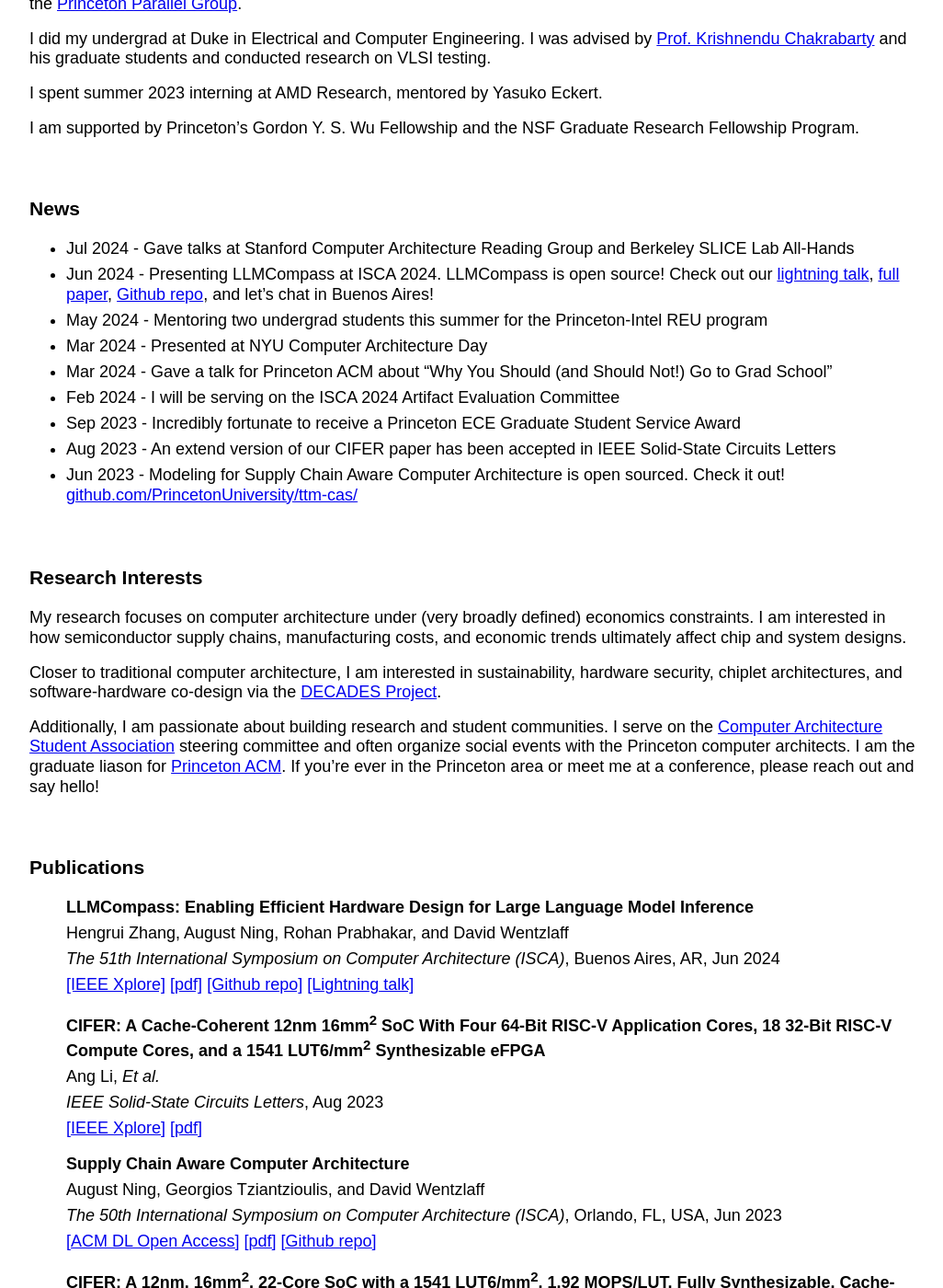
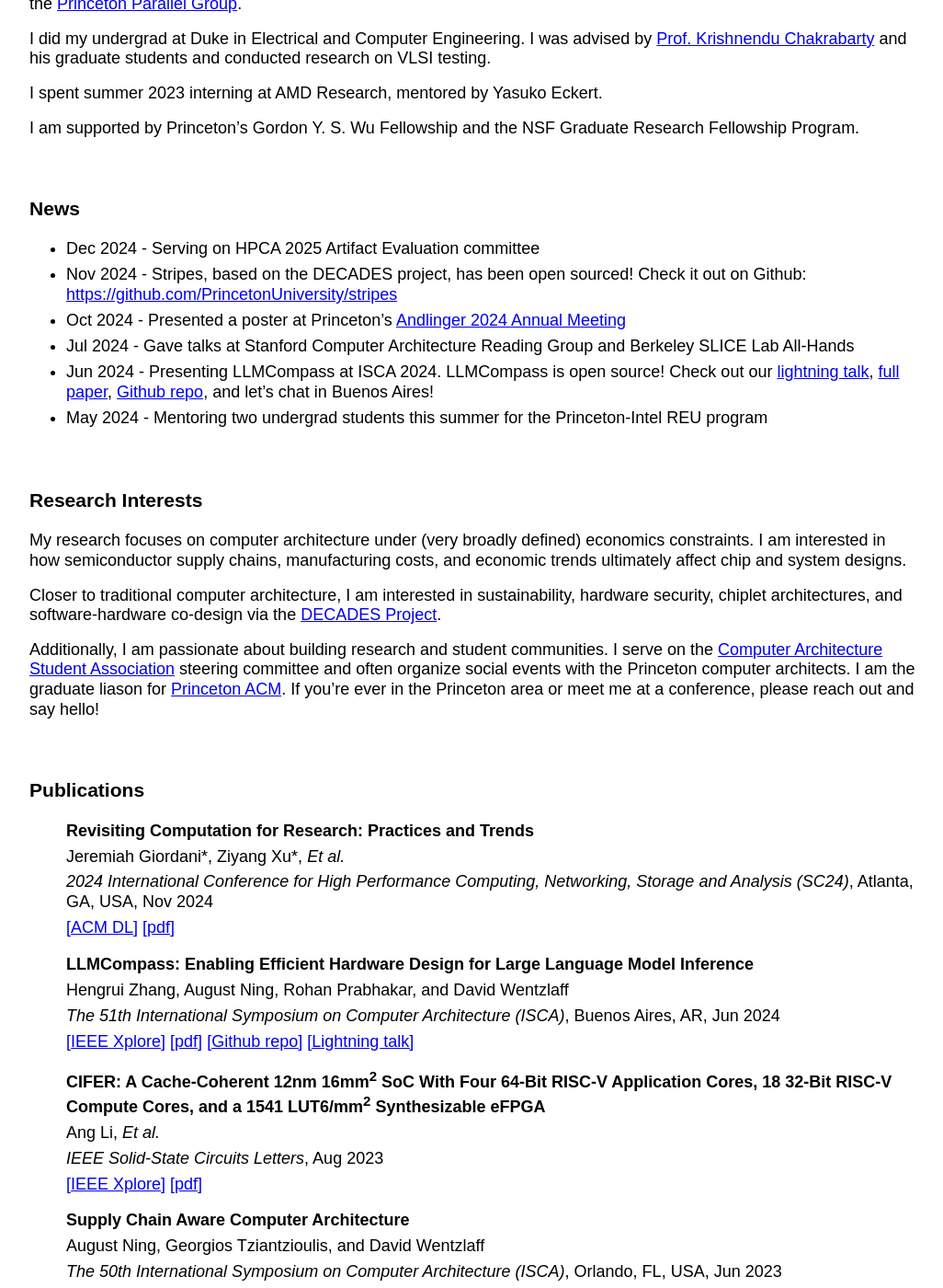
Before and after one commit to AugustNing/augustning.github.io, a Jekyll site: the page built from index.md, in a window 1280 px wide and 1400 px high, scrolled down 634 px. Shown: the whole window at 92% size, without its empty margins (124-1150 px from the left). Built offline with Jekyll 4.4.1, drawn with Linux system fonts in a browser that asks for light colours; some of the changed text lies outside the part shown.

Commit message:
updated website dec 2024

```diff
--- a/Gemfile
+++ b/Gemfile
@@ -5,5 +5,7 @@
 gem "kramdown-parser-gfm"
 gem 'jekyll-relative-links'
 gem 'github-pages'
+gem 'ffi', '=1.16.3'
+
 
 gemspec
--- a/index.md
+++ b/index.md
@@ -33,15 +33,13 @@
 
 ### **News**
 
+* Dec 2024 - Serving on HPCA 2025 Artifact Evaluation committee
+* Nov 2024 - Stripes, based on the DECADES project, has been open sourced! Check it out on Github: [https://github.com/PrincetonUniversity/stripes](https://github.com/PrincetonUniversity/stripes)
+* Oct 2024 - Presented a poster at Princeton's [Andlinger 2024 Annual Meeting](https://acee.princeton.edu/2024-annual-meeting/)
 * Jul 2024 - Gave talks at Stanford Computer Architecture Reading Group and Berkeley SLICE Lab All-Hands
 * Jun 2024 - Presenting LLMCompass at ISCA 2024. LLMCompass is open source! Check out our [lightning talk](https://www.youtube.com/watch?v=OlF5D0HDJTE), [full paper](assets/papers/llmcompass-isca-2024.pdf), [Github repo](https://github.com/PrincetonUniversity/llmCompass/), and let's chat in Buenos Aires!
 * May 2024 - Mentoring two undergrad students this summer for the Princeton-Intel REU program
-* Mar 2024 - Presented at NYU Computer Architecture Day
-* Mar 2024 - Gave a talk for Princeton ACM about "Why You Should (and Should Not!) Go to Grad School"
-* Feb 2024 - I will be serving on the ISCA 2024 Artifact Evaluation Committee
-* Sep 2023 - Incredibly fortunate to receive a Princeton ECE Graduate Student Service Award
-* Aug 2023 - An extend version of our CIFER paper has been accepted in IEEE Solid-State Circuits Letters
-* Jun 2023 - Modeling for Supply Chain Aware Computer Architecture is open sourced. Check it out! [github.com/PrincetonUniversity/ttm-cas/](https://github.com/PrincetonUniversity/ttm-cas/)
+
 
 ***
 
@@ -65,6 +63,13 @@
 
 <!-- authors, "title in quotes,", *conference in italics*, city, state, country, month year -->
 ### **Publications**
+
+<ul class='no_marker'>
+	<li><b>Revisiting Computation for Research: Practices and Trends</b></li>
+	<li>Jeremiah Giordani*, Ziyang Xu*, <i>Et al.</i></li>
+	<li><i>2024 International Conference for High Performance Computing, Networking, Storage and Analysis (SC24)</i>, Atlanta, GA, USA, Nov 2024</li>
+	<li><a href="https://dl.acm.org/doi/abs/10.1109/SC41406.2024.00076">[ACM DL]</a> <a href="assets/papers/computing-trends-sc-2024.pdf">[pdf]</a></li>
+</ul>
 
 <ul class='no_marker'>
 	<li><b>LLMCompass: Enabling Efficient Hardware Design for Large Language Model Inference</b></li>
@@ -100,7 +105,7 @@
 	<li>Fei Gao, <i>Et al.</i></li>
 	<li><i>2023 IEEE Custom Integrated Circuits Conference (CICC)</i>, San Antonio, TX, USA, Apr 2023</li>
 	<li><b>Best Student Paper Award Nominee!</b></li>
-	<li><a href="https://ieeexplore.ieee.org/document/10121257">[IEEE Xplore]</a> <a href="assets/papers/decades-cicc-2023.pdf">[pdf]</a></li>
+	<li><b>New! Nov 2024</b> <a href="https://github.com/PrincetonUniversity/stripes">[Stripes Open Source]</a> <a href="https://ieeexplore.ieee.org/document/10121257">[IEEE Xplore]</a> <a href="assets/papers/decades-cicc-2023.pdf">[pdf]</a></li>
 </ul>
 
 <ul class='no_marker'>
@@ -120,6 +125,11 @@
 ### **Workshops/Presentations**
 
 <ul class='no_marker'>
+	<li><b>Carbon Characterization of a Megawatt-scale Research Data Center</b></li>
+	<li>August Ning and David Wentzlaff</li>
+	<li><i>The Andlinger Center for Energy and the Environment’s 2024 Annual Meeting </i>, Princeton, NJ, USA, Nov 2024</li>
+</ul>
+<ul class='no_marker'>
 	<li><b>Computer Architectures for Chip Surplus</b></li>
 	<li>August Ning and David Wentzlaff</li>
 	<li><i>ACM Student Research Competition at MICRO 2022</i>, Chicago, IL, USA, Oct 2022</li>
```
Also changed, not shown: 2 other files.
